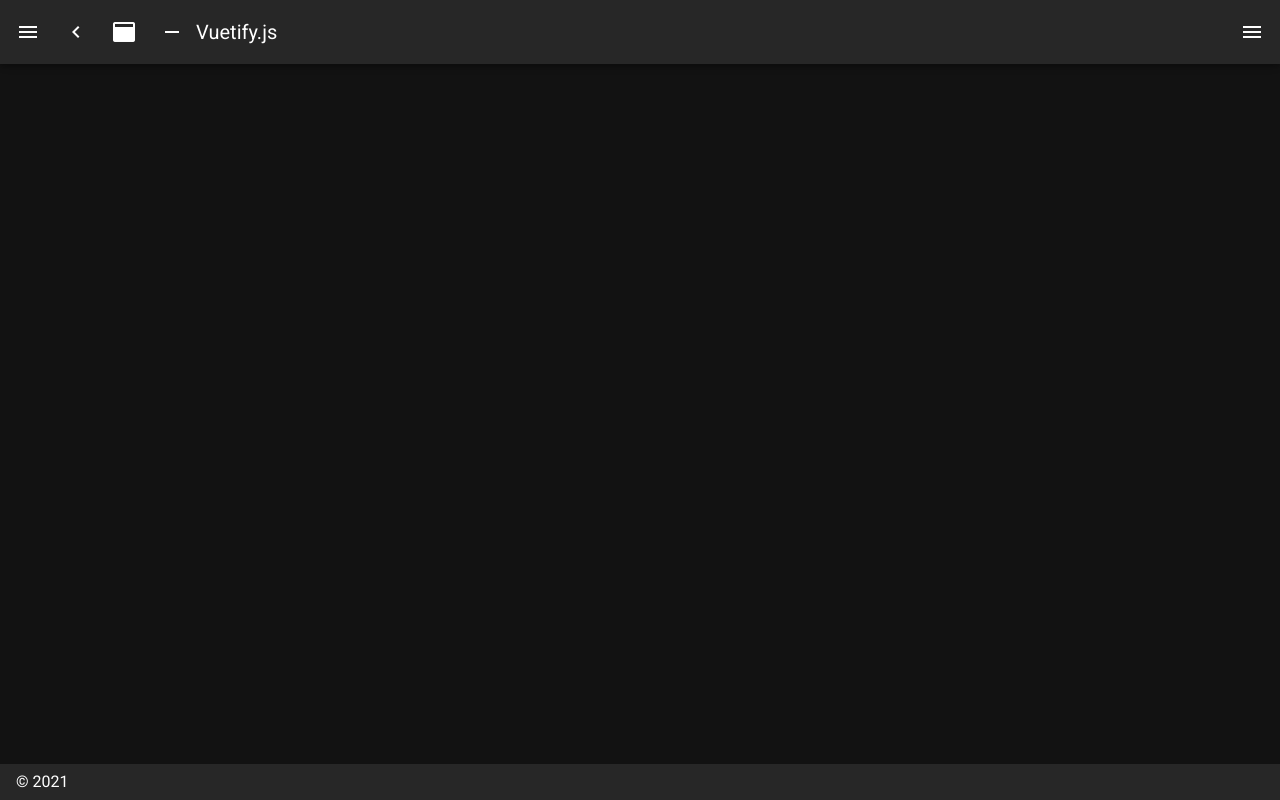
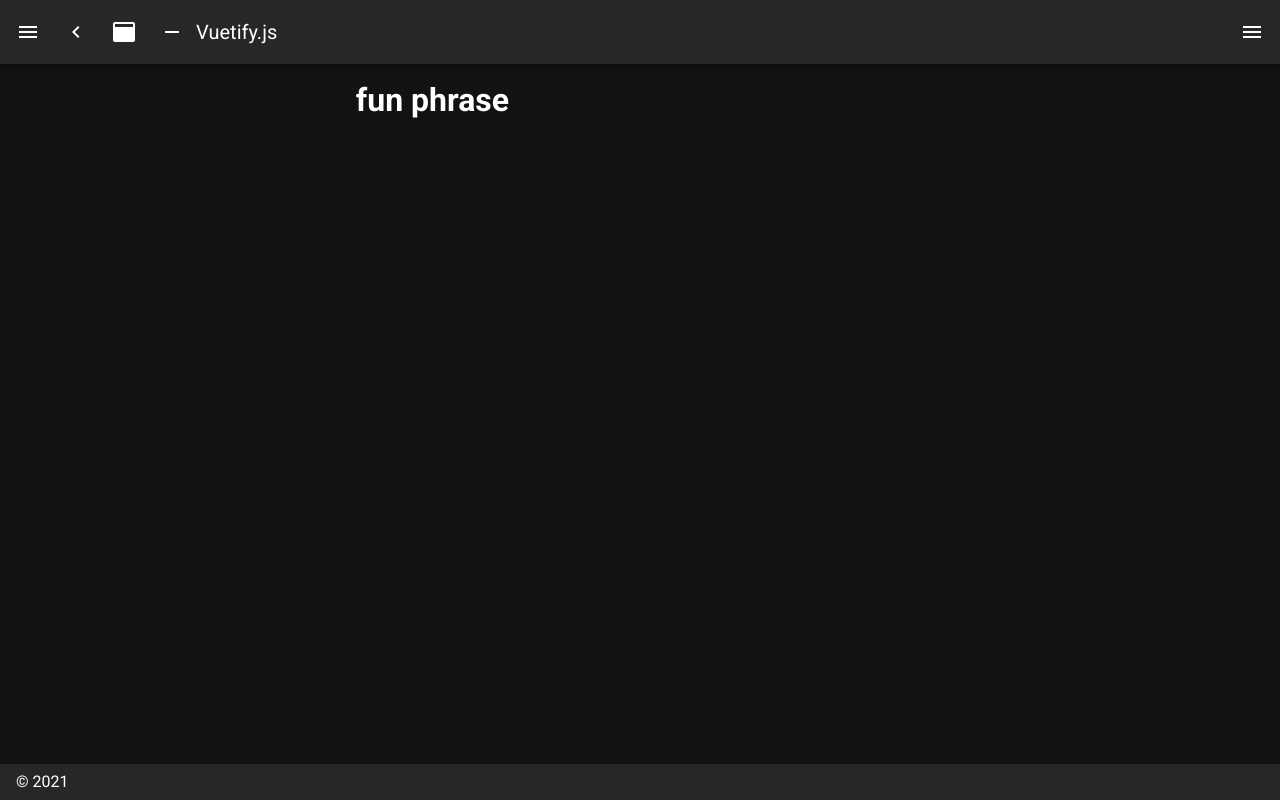
Before and after one commit to Neo-Ken-Dev/tuto_front_doorIn, a Nuxt app: page /fun in a window 1280 px wide. Before the commit this address had no page. Built offline with nearby package versions, Linux system fonts and the light colour scheme.

Commit message:
add fun page

```diff
--- /dev/null
+++ b/pages/fun.vue
@@ -0,0 +1,7 @@
+<template>
+  <v-row justify="center" align="center">
+    <v-col cols="12" sm="8" md="6">
+     <h1>fun phrase</h1>
+    </v-col>
+  </v-row>
+</template>
```
